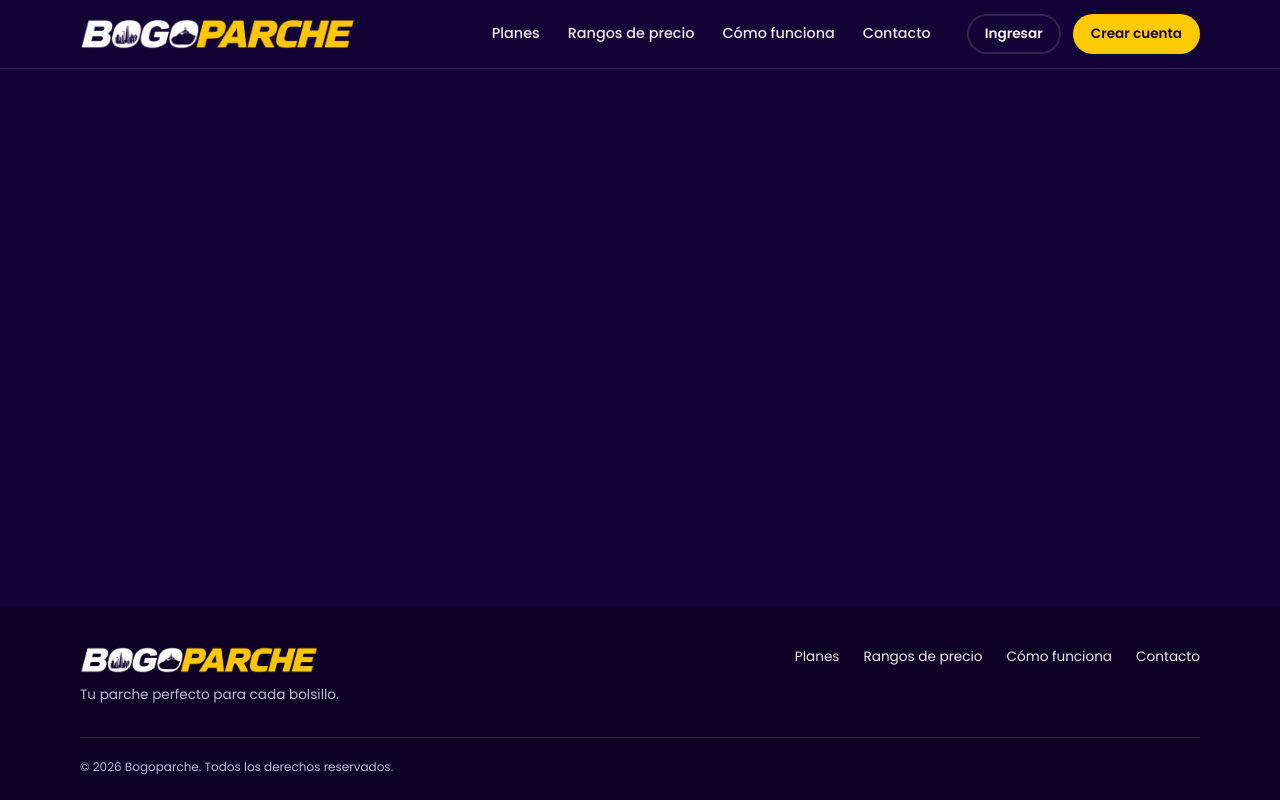
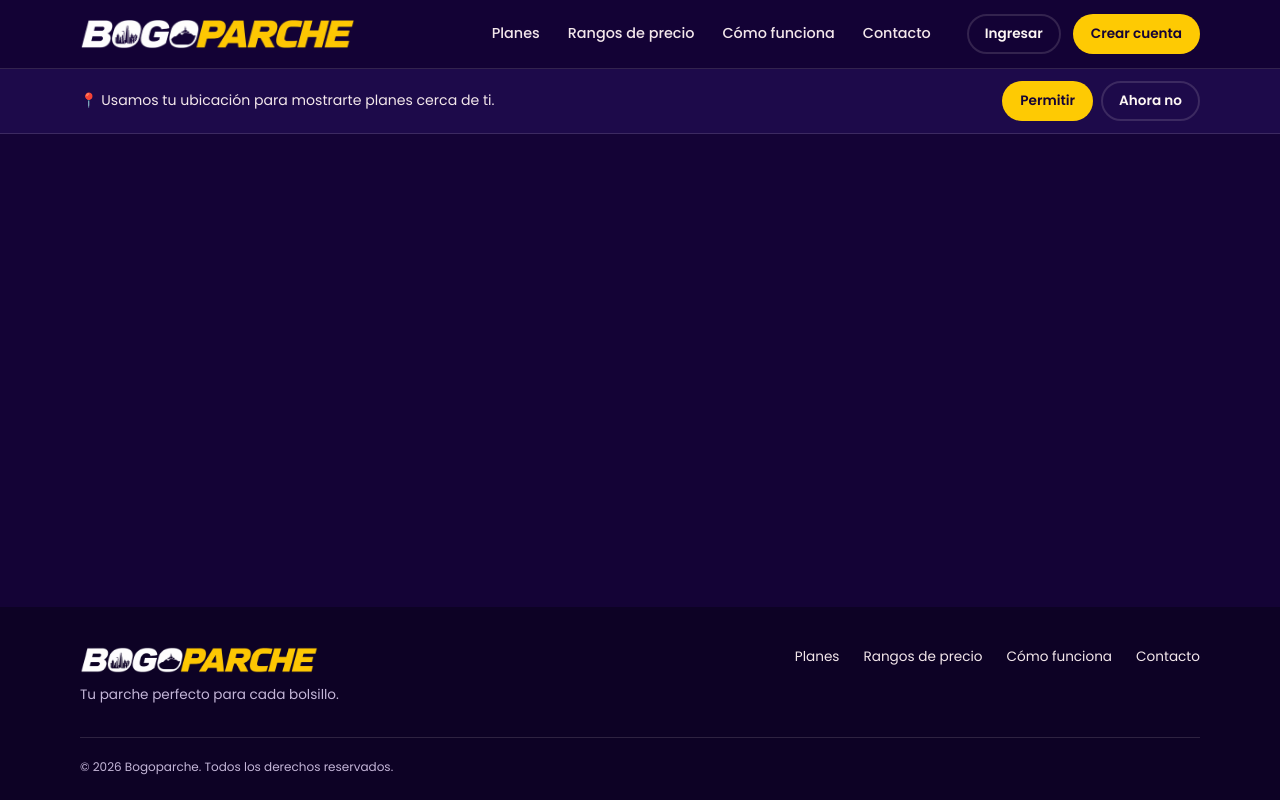
Before and after one commit to boognuel/DSI3-Final-Project, an Angular app in the folder front/: page / in a window 1280 px wide. Built offline with nearby package versions, Linux system fonts and the light colour scheme.

Commit message:
feat: add location notice banner
Asks for location permission through a dismissible banner and stores the answer in a location service.

```diff
--- a/front/src/app/app-module.ts
+++ b/front/src/app/app-module.ts
@@ -6,9 +6,10 @@ import { provideHttpClient, withInterceptors } from '@angular/common/http';
 import { authInterceptor } from './interceptors/authinterceptor';
 import { Navbarcomponent } from './components/navbarcomponent/navbarcomponent';
 import { Footercomponent } from './components/footercomponent/footercomponent';
+import { Avisoubicacioncomponent } from './components/avisoubicacioncomponent/avisoubicacioncomponent';
 
 @NgModule({
-  declarations: [App, Navbarcomponent, Footercomponent],
+  declarations: [App, Navbarcomponent, Footercomponent, Avisoubicacioncomponent],
   imports: [BrowserModule, AppRoutingModule],
   providers: [
     provideBrowserGlobalErrorListeners(),
--- a/front/src/app/app.html
+++ b/front/src/app/app.html
@@ -1,4 +1,5 @@
 <app-navbarcomponent />
+<app-avisoubicacioncomponent />
 <main class="contenido">
   <router-outlet />
 </main>
--- /dev/null
+++ b/front/src/app/components/avisoubicacioncomponent/avisoubicacioncomponent.css
@@ -0,0 +1,4 @@
+.aviso { background: var(--bg-elevado); border-bottom: 1px solid var(--borde); padding: 0.75rem 0; }
+.aviso__fila { display: flex; flex-wrap: wrap; align-items: center; justify-content: space-between; gap: 0.75rem; }
+.aviso p { margin: 0; font-size: 0.88rem; color: var(--crema); }
+.aviso__acciones { display: flex; gap: 0.5rem; }
--- /dev/null
+++ b/front/src/app/components/avisoubicacioncomponent/avisoubicacioncomponent.html
@@ -0,0 +1,11 @@
+@if (ubicacion.estado() === 'pendiente') {
+  <div class="aviso" role="region" aria-label="Aviso de ubicación">
+    <div class="container aviso__fila">
+      <p>📍 Usamos tu ubicación para mostrarte planes cerca de ti.</p>
+      <div class="aviso__acciones">
+        <button type="button" class="btn btn-primary btn-sm" (click)="ubicacion.solicitar()">Permitir</button>
+        <button type="button" class="btn btn-ghost btn-sm" (click)="ubicacion.rechazar()">Ahora no</button>
+      </div>
+    </div>
+  </div>
+}
--- /dev/null
+++ b/front/src/app/components/avisoubicacioncomponent/avisoubicacioncomponent.ts
@@ -0,0 +1,12 @@
+import { Component, inject } from '@angular/core';
+import { Locationservice } from '../../services/locationservice';
+
+@Component({
+  selector: 'app-avisoubicacioncomponent',
+  standalone: false,
+  templateUrl: './avisoubicacioncomponent.html',
+  styleUrl: './avisoubicacioncomponent.css',
+})
+export class Avisoubicacioncomponent {
+  ubicacion = inject(Locationservice);
+}
--- /dev/null
+++ b/front/src/app/models/coordenadas.model.ts
@@ -0,0 +1,4 @@
+export interface CoordenadasModel {
+  lat: number;
+  lng: number;
+}
--- /dev/null
+++ b/front/src/app/models/estado-ubicacion.model.ts
@@ -0,0 +1 @@
+export type EstadoUbicacionModel = 'pendiente' | 'concedida' | 'rechazada';
--- /dev/null
+++ b/front/src/app/services/locationservice.ts
@@ -0,0 +1,63 @@
+import { Injectable, signal } from '@angular/core';
+import { CoordenadasModel } from '../models/coordenadas.model';
+import { EstadoUbicacionModel } from '../models/estado-ubicacion.model';
+
+const CLAVE = 'bogoparche.ubicacion';
+
+@Injectable({
+  providedIn: 'root',
+})
+export class Locationservice {
+  private estadoActual = signal<EstadoUbicacionModel>(this.leerEstado());
+  private coordenadas = signal<CoordenadasModel | null>(null);
+
+  readonly estado = this.estadoActual.asReadonly();
+  readonly coords = this.coordenadas.asReadonly();
+
+  constructor() {
+    if (this.estadoActual() === 'concedida') {
+      this.obtener();
+    }
+  }
+
+  solicitar(): void {
+    this.obtener();
+  }
+
+  rechazar(): void {
+    this.cambiarEstado('rechazada');
+  }
+
+  private obtener(): void {
+    if (typeof navigator === 'undefined' || !('geolocation' in navigator)) {
+      this.cambiarEstado('rechazada');
+      return;
+    }
+    navigator.geolocation.getCurrentPosition(
+      (pos) => {
+        this.coordenadas.set({ lat: pos.coords.latitude, lng: pos.coords.longitude });
+        this.cambiarEstado('concedida');
+      },
+      () => this.cambiarEstado('rechazada'),
+      { timeout: 10000 },
+    );
+  }
+
+  private cambiarEstado(estado: EstadoUbicacionModel): void {
+    try {
+      localStorage.setItem(CLAVE, estado);
+    } catch {
+      /* almacenamiento no disponible */
+    }
+    this.estadoActual.set(estado);
+  }
+
+  private leerEstado(): EstadoUbicacionModel {
+    try {
+      const valor = localStorage.getItem(CLAVE);
+      return valor === 'concedida' || valor === 'rechazada' ? valor : 'pendiente';
+    } catch {
+      return 'pendiente';
+    }
+  }
+}
```
Also changed, not shown: 2 other files (tests, documents, lock files or other folders).
